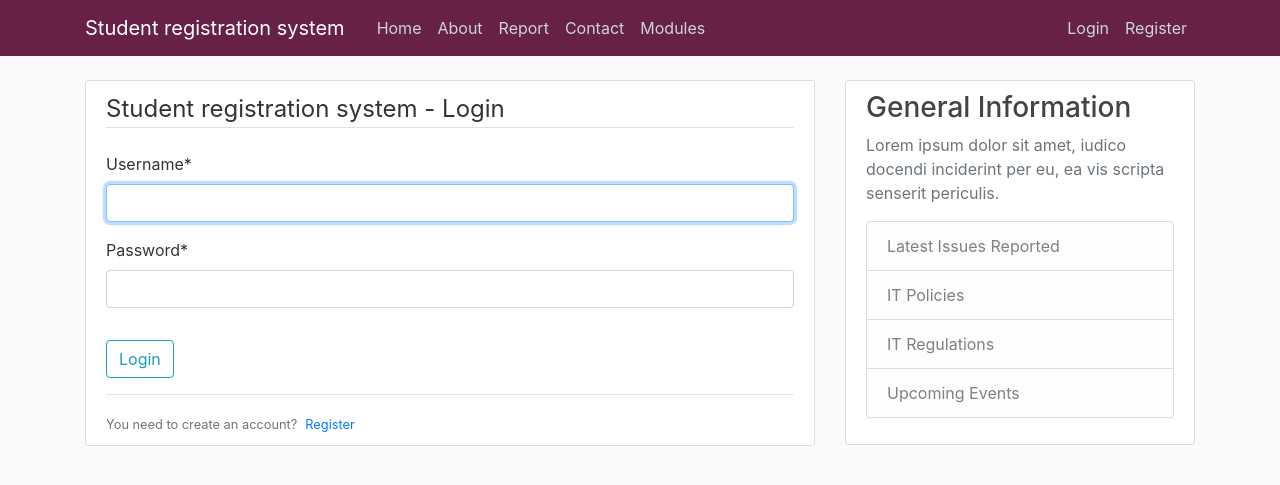
After one commit to C1003593/RegistrationApp, a Django app: page /login in a window 1280 px wide. The commit adds this page. Shown: the top 485 px of the page. Run offline with Django 3.2, Linux system fonts and the light colour scheme; some libraries are stand-ins or nearby versions.

Commit message:
login and logout functionality

```diff
--- a/ModuleRegistrationSystem/templates/ModuleRegistrationSystem/base.html
+++ b/ModuleRegistrationSystem/templates/ModuleRegistrationSystem/base.html
@@ -33,8 +33,12 @@
                     </div>
                     <!-- Navbar Right Side -->
                     <div class="navbar-nav">
-                        <a class="nav-item nav-link" href="#">Login</a>
-                        <a class="nav-item nav-link" href="{% url 'register' %}">Register</a>
+                        {% if user.is_authenticated %}
+                            <a class="nav-item nav-link" href="{% url 'logout' %}">Logout</a>
+                        {% else %}
+                            <a class="nav-item nav-link" href="{% url 'login' %}">Login</a>
+                    <a class="nav-item nav-link" href="{% url 'register' %}">Register</a>
+                        {% endif %}
                     </div>
                 </div>
                 </div>
--- a/moduleRegistration/settings.py
+++ b/moduleRegistration/settings.py
@@ -130,3 +130,4 @@
 
 CRISPY_ALLOWED_TEMPLATE_PACK = 'bootstrap4'
 CRISPY_TEMPLATE_PACK = 'bootstrap4'
+LOGIN_REDIRECT_URL = 'ModuleRegistrationSystem:home'
--- a/moduleRegistration/urls.py
+++ b/moduleRegistration/urls.py
@@ -16,9 +16,12 @@
 from django.contrib import admin
 from django.urls import path, include
 from users import views as user_views
+from django.contrib.auth import views as auth_views
 
 urlpatterns = [
     path('admin/', admin.site.urls),
     path('', include('ModuleRegistrationSystem.urls')),
     path('register', user_views.register, name = 'register'),
+    path('login', auth_views.LoginView.as_view(template_name = 'users/login.html'), name='login'),
+    path('logout', auth_views.LogoutView.as_view(template_name = 'users/logout.html'), name='logout'),
 ]
--- /dev/null
+++ b/users/templates/users/login.html
@@ -0,0 +1,21 @@
+{% extends "ModuleRegistrationSystem/base.html" %}
+{% load crispy_forms_tags %}
+{% block content %}
+<div class="content-section">
+        <form method="POST">
+        {% csrf_token %}
+            <fieldset class="form-group">
+                <legend class="border-bottom mb-4">Student registration system - Login</legend>
+                {{ form|crispy}}
+            </fieldset>
+            <div class="form-group">
+                <button class="btn btn-outline-info" type="submit">Login</button>
+            </div>
+        </form>
+    <div class="border-top pt-3">
+    <small class="text-muted">
+        You need to create an account?<a class="ml-2"href="{% url 'register' %}">Register</a>
+    </small>
+    </div>
+</div>
+{% endblock content %}
--- a/users/templates/users/register.html
+++ b/users/templates/users/register.html
@@ -13,7 +13,7 @@
         </div>
     </form>
     <div class="border-top pt-3">
-        <small class="text-muted">Are You Already Registered?<a class="ml-2" href="#">Login</a></small>
+        <small class="text-muted">Are You Already Registered?<a class="ml-2" href="{% url 'login' %}">Login</a></small>
     </div>
 </div>
 {% endblock content %}
--- a/users/views.py
+++ b/users/views.py
@@ -10,7 +10,8 @@
         if form.is_valid():
             form.save()
             username = form.cleaned_data.get('username')
-            messages.success(request, f'Account created for {username}!')
+            messages.success(request, f'Your account has been created! Now you can login!')
+            return redirect('login')
         else:
             messages.warning(request, 'Unable to create account!')
         return redirect('ModuleRegistrationSystem:home')
```
Also changed, not shown: users/templates/users/logout.html (added, +7 -0 lines), db.sqlite3.
